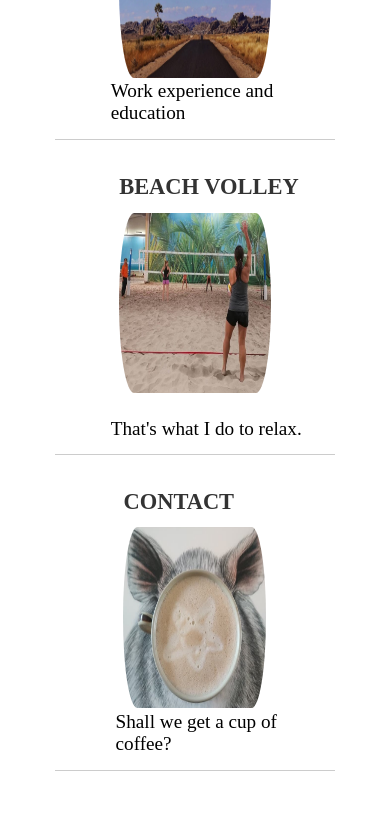
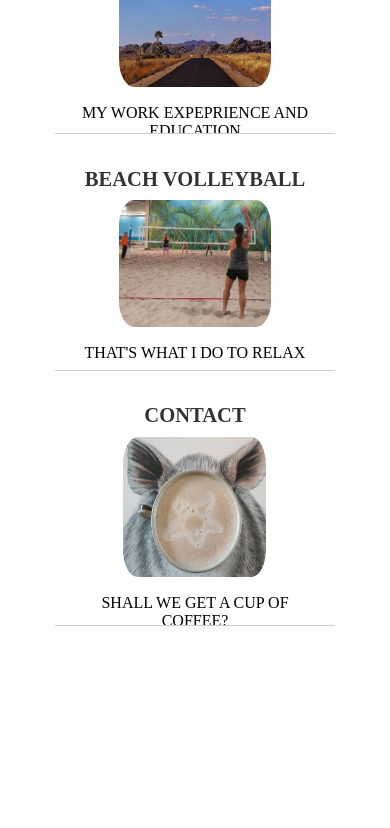
Before and after one commit to Magdagasikara/Magda_basic, a plain HTML site: page index.html in a window 390 px wide. Shown: the part 715-1543 px from the top of the page. Drawn offline with Linux system fonts and the light colour scheme.

Commit message:
maybe better in my mobile phone...

```diff
--- a/index.html
+++ b/index.html
@@ -69,10 +69,10 @@
         <section class="card-container">
             <article class="card portfolio">
                 <a href="./portfolio.html">
-                    <h3>PORTFOLIO</h3>
+                    <h3>MY PORTFOLIO</h3>
                     <figure>
                         <img src="./img/computer.jpg" alt="Magdas laptop at her plantation spot">
-                        <figcaption>My programming journey</figcaption>
+                        <figcaption>FOLLOW ME ON MY PROGRAMMING JOURNEY</figcaption>
                     </figure>
                 </a>
             </article>
@@ -81,16 +81,16 @@
                     <h3>EXPERIENCE</h3>
                     <figure>
                         <img src="./img/road-long.jpg" alt="Neverending road in Isalo, Madagascar">
-                        <figcaption>Work experience and education</figcaption>
+                        <figcaption>MY WORK EXPEPRIENCE AND EDUCATION</figcaption>
                     </figure>
                 </a>
             </article>
             <article class="card beach">
                 <a href="./beachvolley.html">
-                    <h3>BEACH VOLLEY</h3>
+                    <h3>BEACH VOLLEYBALL</h3>
                     <figure>
                         <img src="./img/beach.jpg" alt="Magda preparing to serve in a beachvolley match">
-                        <figcaption>That's what I do to relax.</figcaption>
+                        <figcaption>THAT'S WHAT I DO TO RELAX</figcaption>
                     </figure>
                 </a>
             </article>
@@ -99,7 +99,7 @@
                     <h3>CONTACT</h3>
                     <figure>
                         <img src="./img/coffee.jpg" alt="Magdas favourite cup of coffee">
-                        <figcaption>Shall we get a cup of coffee?</figcaption>
+                        <figcaption>SHALL WE GET A CUP OF COFFEE?</figcaption>
                     </figure>
                 </a>
             </article>
--- a/style.css
+++ b/style.css
@@ -10,9 +10,7 @@
 
 header,
 footer {
-    /* kan dessa två va motstridiga?  vilket väljss då? */
-    min-height: 10vw;
-    max-height: 20vw;
+    height: 20vh;
     display: flex;
     justify-content: space-between;
     align-items: center;
@@ -148,7 +146,8 @@ main {
 
 .card {
     width: 80%;
-    height: 35vh;
+    height: auto;
+    /* max-height: 35vh; */
     margin-bottom: 10px;
     margin-top: 10px;
     /* max-width: 300px;
@@ -163,7 +162,7 @@ main {
 
 .card a {
     text-decoration: none;
-    font-size: 1.2rem;
+    font-size: 1.1rem;
     color: black;
     font-weight: 300;
     width: 100%;
@@ -176,31 +175,34 @@ main {
 .card h3 {
     color: rgba(0, 0, 0, 0.8);
     height: 10%;
-    padding-left: 20%;
+    left: 0;
+    width: 100%;
+    text-align: center;
 }
 
 .card figure {
+    position: relative;
     width: auto;
     height: 90%;
-
 }
 
 .card img {
-    border-radius: 10% / 50%;
+    border-radius: 10% / 20%;
     align-self: center;
     width: 60%;
-    /* max-width: 300px; */
+    max-width: 300px;
     height: 75%;
-    /* max-height: 200px; */
+    max-height: 200px;
     margin: 5% 20%;
-    /* background: radial-gradient(transparent 20%, white 70%); */
-
 }
 
 .card figcaption {
-    position: absolute;
-    bottom: 5%;
-    left: 20%;
+    position: relative;
+    /* bottom: 5%; */
+    left: 0;
+    width: 100%;
+    text-align: center;
+    font-size: 1rem;
 }
 
 .card:hover {
```
